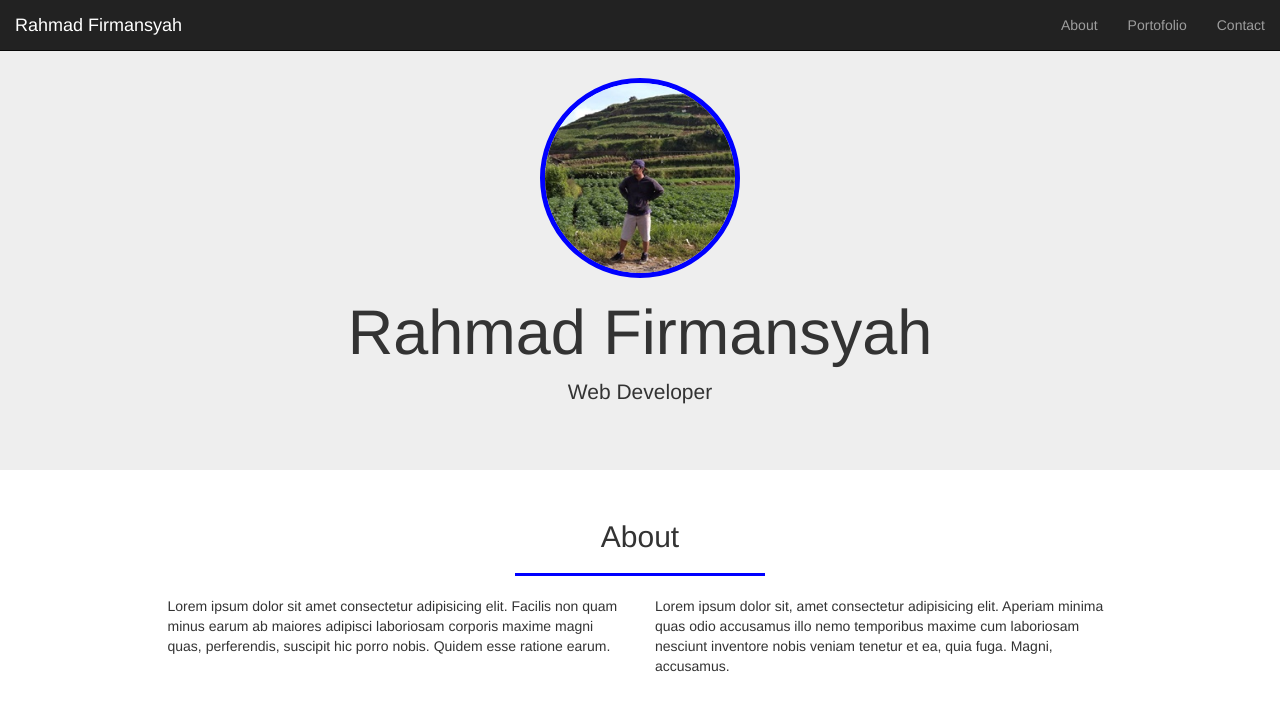
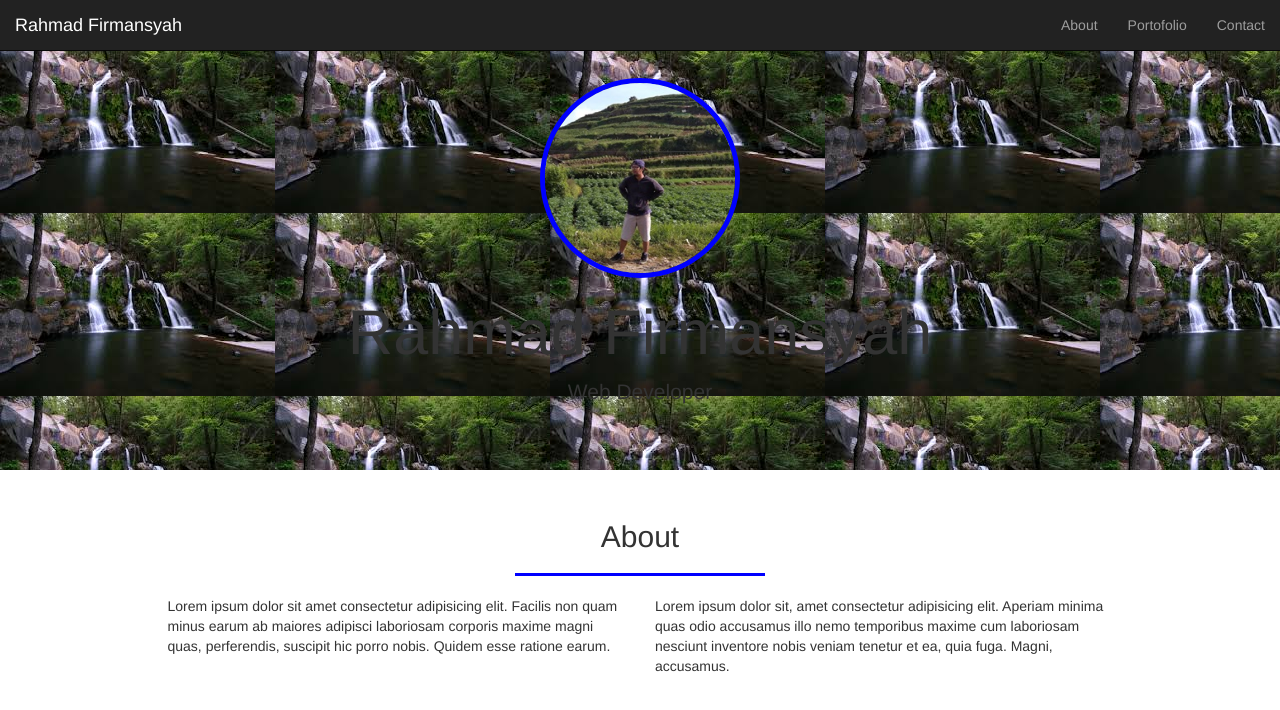
Before and after one commit to rahmadfirman59/portofolio, a plain HTML site: page index.html in a window 1280 px wide. Shown: the top 710 px of the page. Drawn offline with Linux system fonts and the light colour scheme.

Commit message:
tambah headerbg

```diff
--- a/css/style.css
+++ b/css/style.css
@@ -6,7 +6,9 @@ body{
     margin-top: 30px;
 }
 
-
+.jumbotron{
+  background-image: url('../img/header-bg.png');
+}
 
 .jumbotron img {
     width: 200px;
```
Also changed, not shown: img/header-bg.png (added).
